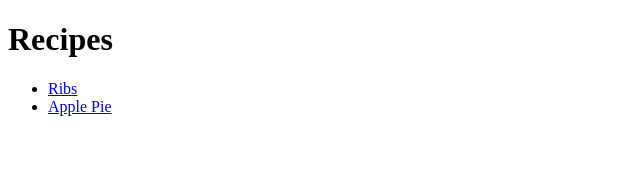
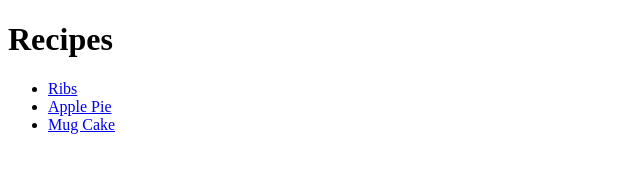
Before and after one commit to arepatiesa/odin_recipes, a plain HTML site: page index.html in a window 1280 px wide. Shown: the full height of the page, 0-640 px from the left. Drawn offline with Linux system fonts and the light colour scheme.

Commit message:
adicion de torta de taza

```diff
--- a/index.html
+++ b/index.html
@@ -16,6 +16,9 @@
     <li>
         <a href="recipes/applepie.html">Apple Pie</a>
     </li>
+    <li>
+        <a href="recipes/mugcake.html">Mug Cake</a>
+    </li>
 </ul>
 </body>
 </html>
```
